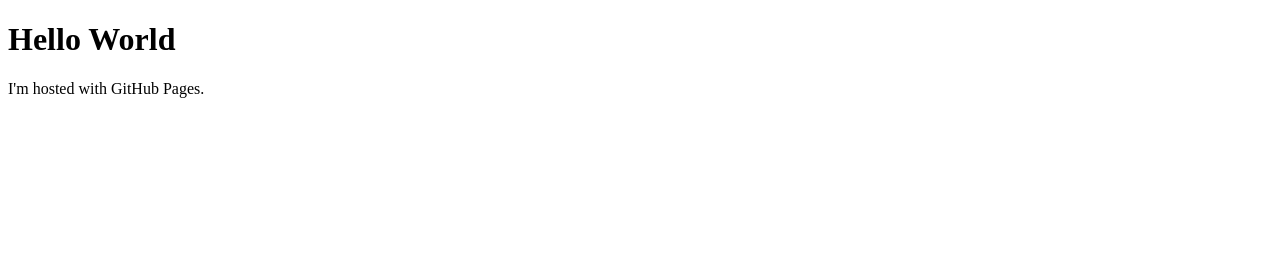
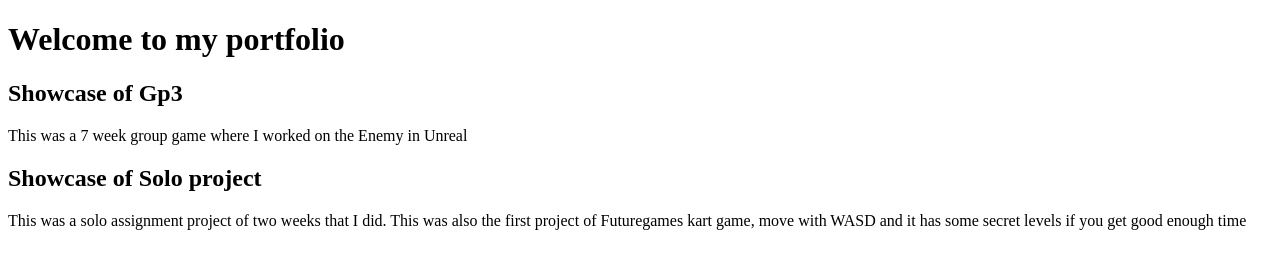
Before and after one commit to LightPinkCheese/LightPinkCheese.github.io, a plain HTML site: page index.html in a window 1280 px wide. Drawn offline with Linux system fonts and the light colour scheme.

Commit message:
Made start of site

```diff
--- a/index.html
+++ b/index.html
@@ -1,10 +1,14 @@
 <!DOCTYPE html>
 <html>
 <head>
-<title>Ester Lagerbor Portfolio</title>
+<title>Ester Lagerborg Portfolio</title>
 </head>
 <body>
-<h1>Hello World</h1>
-<p>I'm hosted with GitHub Pages.</p>
+<h1>Welcome to my portfolio</h1>
+<h2>Showcase of Gp3</h2>
+<p>This was a 7 week group game where I worked on the Enemy in Unreal </p>
+<h2>Showcase of Solo project</h2>
+<p>This was a solo assignment project of two weeks that I did. This was also the first project of Futuregames
+<b></b> kart game, move with WASD and it has some secret levels if you get good enough time</p>
 </body>
 </html>
```
